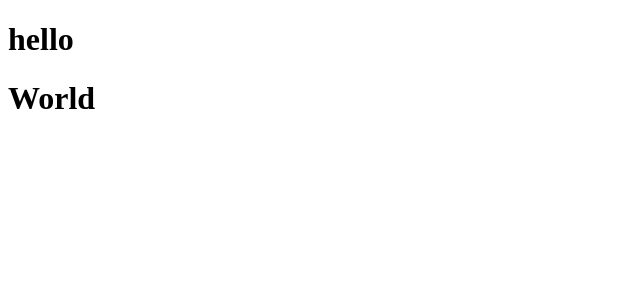
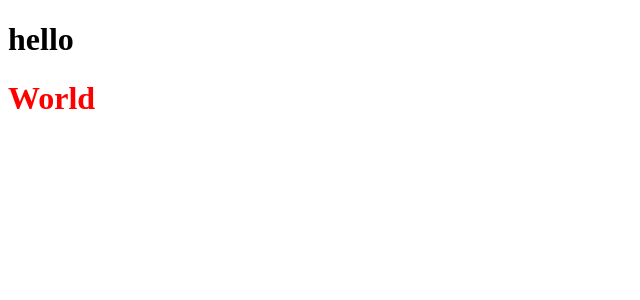
Before and after one commit to Airead/airead-react-start-kit, a React app: page / in a window 1280 px wide. Shown: the top 300 px of the page, without its empty margins (0-640 px from the left). Built offline with nearby package versions, Linux system fonts and the light colour scheme.

Commit message:
feat:use css modules

```diff
--- a/app/App.jsx
+++ b/app/App.jsx
@@ -1,10 +1,11 @@
 import React from 'react';
+import appCss from './css/app.css';
 
 class App extends React.Component {
     render() {
         return (
             <div>
-                <h1>World</h1>
+                <h1 className={appCss.fontColor}>World</h1>
             </div>
         );
     }
--- /dev/null
+++ b/app/css/app.css
@@ -0,0 +1,3 @@
+.fontColor {
+    color: red;
+}
```
